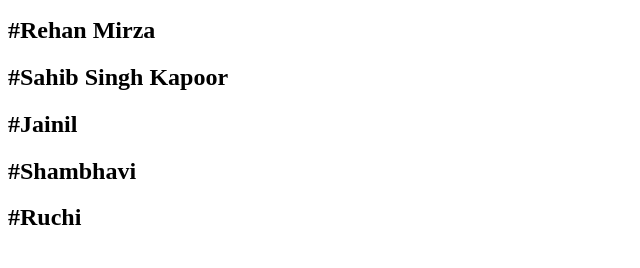
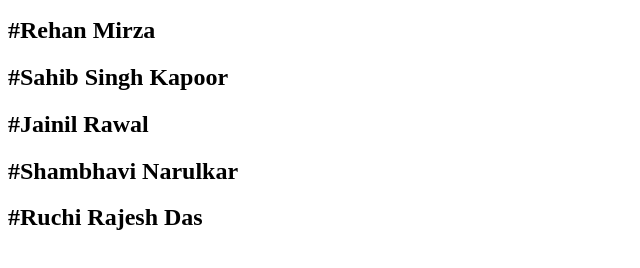
Before and after one commit to ninadsachania/devooops, a plain HTML site: page index.html in a window 1280 px wide. Shown: the part 136-404 px from the top of the page, without its empty margins (0-640 px from the left). Drawn offline with Linux system fonts and the light colour scheme.

Commit message:
Add surname

```diff
--- a/index.html
+++ b/index.html
@@ -12,8 +12,8 @@
     <h2>#Ninad Sachania</h2>
     <h2>#Rehan Mirza</h2>
     <h2>#Sahib Singh Kapoor</h2>
-    <h2>#Jainil</h2>
-    <h2>#Shambhavi</h2>
-    <h2>#Ruchi</h2>
+    <h2>#Jainil Rawal</h2>
+    <h2>#Shambhavi Narulkar</h2>
+    <h2>#Ruchi Rajesh Das</h2>
 </body>
 </html>
```
